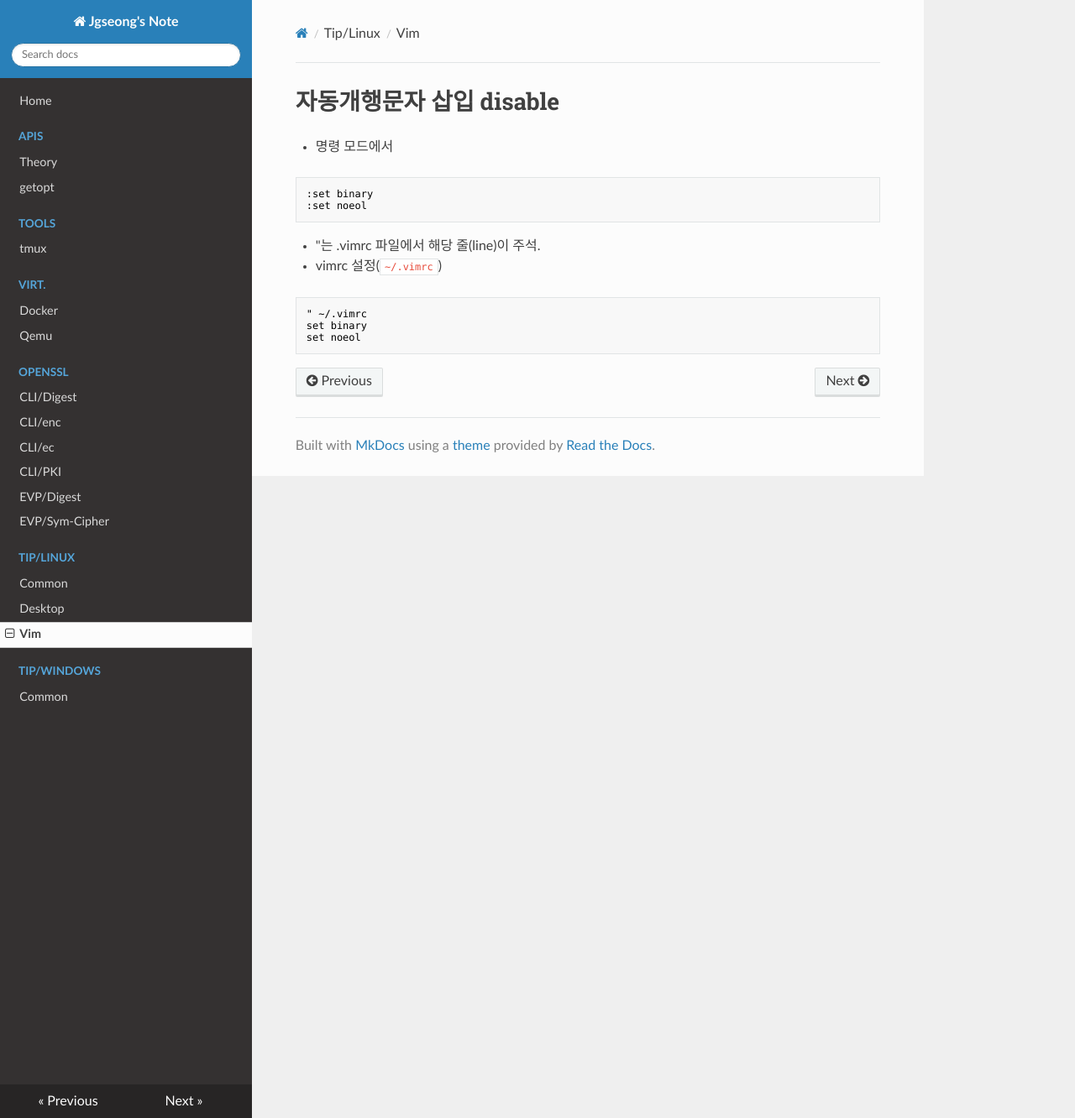
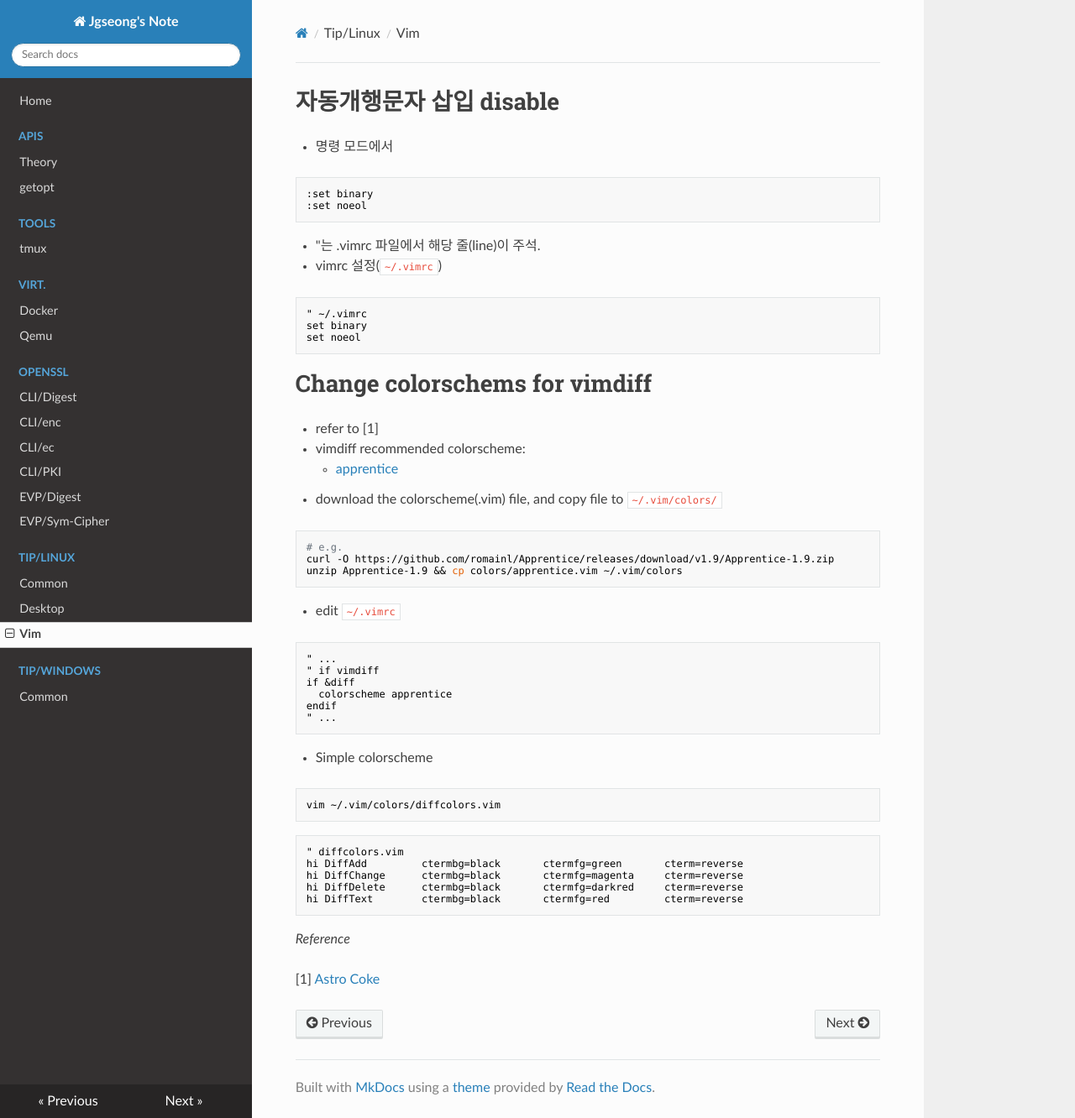
Before and after one commit to jgseong/note, an MkDocs documentation site: the page built from docs/tips/linux/vim.md, in a window 1280 px wide and 1332 px high. Shown: the whole window at 84% size. Built offline with MkDocs 1.6.1, drawn with Linux system fonts in a browser that asks for light colours; nearby versions of some CDN libraries.

Commit message:
add vimdiff colorscheme in tips/linux/vim.md

````diff
--- a/docs/tips/linux/vim.md
+++ b/docs/tips/linux/vim.md
@@ -12,3 +12,39 @@
 set binary
 set noeol
 ```
+
+# Change colorschems for vimdiff
+* refer to [1]
+* vimdiff recommended colorscheme:
+    * [apprentice](https://github.com/romainl/Apprentice)
+* download the colorscheme(.vim) file, and copy file to `~/.vim/colors/`
+```bash
+# e.g.
+curl -O https://github.com/romainl/Apprentice/releases/download/v1.9/Apprentice-1.9.zip
+unzip Apprentice-1.9 && cp colors/apprentice.vim ~/.vim/colors
+```
+* edit `~/.vimrc`
+```vim
+" ...
+" if vimdiff
+if &diff
+  colorscheme apprentice
+endif
+" ...
+```
+
+* Simple colorscheme
+```bash
+vim ~/.vim/colors/diffcolors.vim
+```
+```vim
+" diffcolors.vim
+hi DiffAdd         ctermbg=black       ctermfg=green       cterm=reverse
+hi DiffChange      ctermbg=black       ctermfg=magenta     cterm=reverse
+hi DiffDelete      ctermbg=black       ctermfg=darkred     cterm=reverse
+hi DiffText        ctermbg=black       ctermfg=red         cterm=reverse
+```
+
+_Reference_
+
+[1] [Astro Coke](https://astrocoke.tistory.com/7)
````
